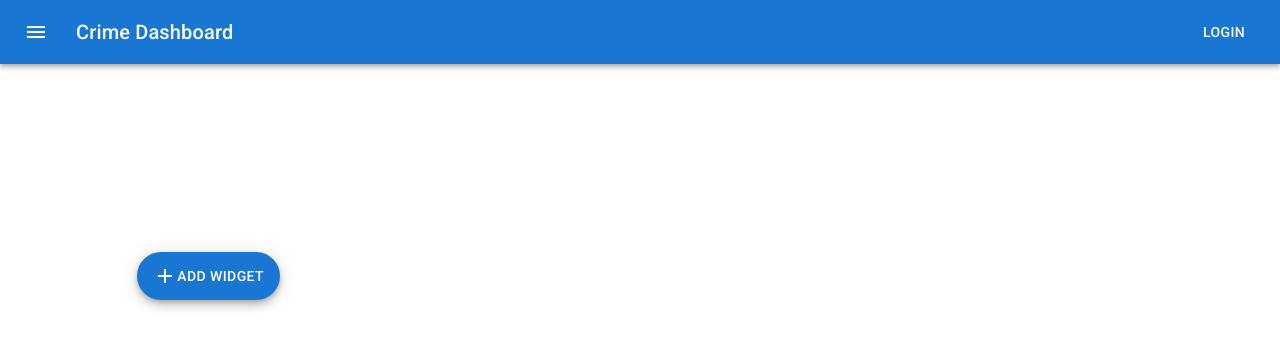
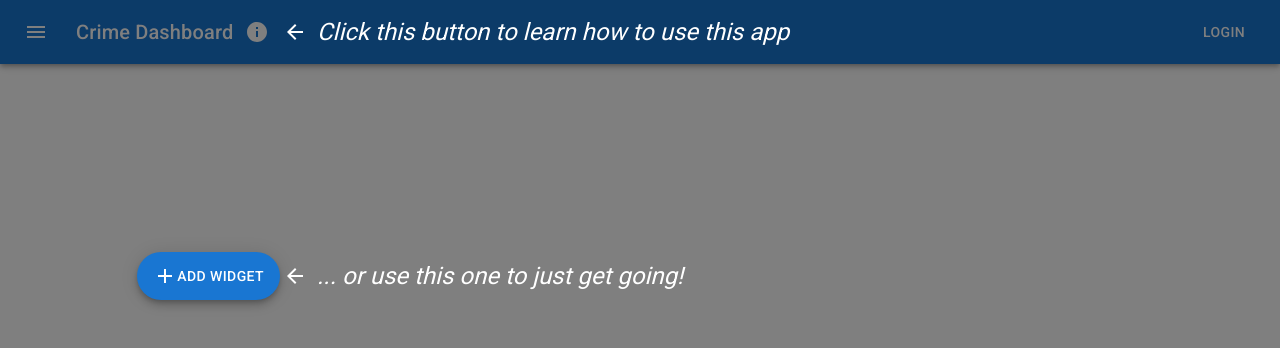
Before and after one commit to JoshuaSandvick/crime-dashboard, a React (Create React App) app in the folder client/: page / in a window 1280 px wide. Shown: the top 348 px of the page. Built offline with nearby package versions, Linux system fonts and the light colour scheme.

Commit message:
Added help text when the app is opened as well as a tutorial page for the dashboard.

```diff
--- a/client/src/App.tsx
+++ b/client/src/App.tsx
@@ -1,11 +1,116 @@
-import React from 'react';
-//import './App.css';
+import React, { ReactElement } from 'react';
 import Dashboard from './Components/Dashboard/Dashboard';
 import CrimeWidget from './Components/CrimeWidget/CrimeWidget';
+import MenuIcon from '@mui/icons-material/Menu';
+import ContentCopyIcon from '@mui/icons-material/ContentCopy';
+import { Typography } from '@mui/material';
 
 const App: React.FC = () => {
+    function dashboardTutorialContent(): ReactElement {
+        const headerPadding = 1;
+        const headerTopPadding = 1;
+        const subheaderPadding = 3;
+        const bodyPadding = 5;
+        const bodyRightPadding = 2;
+        const bottomPadding = 1;
+
+        return (
+            <>
+                <Typography
+                    sx={{
+                        paddingLeft: headerPadding,
+                        paddingBottom: bottomPadding,
+                        paddingTop: headerTopPadding,
+                    }}
+                    variant="h5"
+                >
+                    {'Intro'}
+                </Typography>
+                <Typography
+                    sx={{
+                        paddingLeft: bodyPadding,
+                        paddingBottom: bottomPadding,
+                        paddingRight: bodyRightPadding,
+                    }}
+                    variant="body2"
+                >
+                    {
+                        'Use this dashboard to visualize data from the FBI Crime Data Explorer (CDE). The intended usecase is to compare data between the state and national level. The FBI specifically states that the CDE data is not intended to be used to compare between states.'
+                    }
+                </Typography>
+                <Typography
+                    sx={{
+                        paddingLeft: bodyPadding,
+                        paddingBottom: bottomPadding,
+                        paddingRight: bodyRightPadding,
+                    }}
+                    variant="body2"
+                >
+                    {
+                        'When adding a widget, a dataset must first be selected. Then, other required parameter selections will appear. Once all of those are filled out, a graph will automatically appear. If one of the parameters is changed, a new graph will automatically be created.'
+                    }
+                </Typography>
+                <Typography
+                    sx={{
+                        paddingLeft: headerPadding,
+                        paddingBottom: bottomPadding,
+                        paddingTop: headerTopPadding,
+                    }}
+                    variant="h5"
+                >
+                    {'Features'}
+                </Typography>
+                <Typography
+                    sx={{ paddingLeft: subheaderPadding, paddingBottom: bottomPadding }}
+                    variant="subtitle1"
+                >
+                    {'Saving and Loading Dashboards'}
+                </Typography>
+                <Typography
+                    sx={{
+                        paddingLeft: bodyPadding,
+                        paddingBottom: bottomPadding,
+                        paddingRight: bodyRightPadding,
+                    }}
+                    variant="body2"
+                >
+                    {
+                        'To save and load dashboards, you must be logged in. Then, the options to save and load dashboards will be found under this button found at the top of the screen:'
+                    }
+                </Typography>
+                <MenuIcon sx={{ paddingLeft: bodyPadding, paddingBottom: bottomPadding }} />
+                <Typography
+                    sx={{ paddingLeft: subheaderPadding, paddingBottom: bottomPadding }}
+                    variant="subtitle1"
+                >
+                    {'Cloning Widgets'}
+                </Typography>
+                <Typography
+                    sx={{
+                        paddingLeft: bodyPadding,
+                        paddingBottom: bottomPadding,
+                        paddingRight: bodyRightPadding,
+                    }}
+                    variant="body2"
+                >
+                    {
+                        'An identical copy of a widget can be created if you only want to tweak a few parameters to make comparisons. Do this with the following button found in the widget:'
+                    }
+                </Typography>
+                <ContentCopyIcon sx={{ paddingLeft: bodyPadding, paddingBottom: bottomPadding }} />
+
+                <Typography
+                    sx={{ paddingLeft: bodyPadding, paddingBottom: bottomPadding }}
+                    variant="body2"
+                >
+                    {}
+                </Typography>
+            </>
+        );
+    }
+
     return (
-        <Dashboard title="Crime Dashboard">
+        <Dashboard title="Crime Dashboard" tutorialContent={dashboardTutorialContent()}>
             <CrimeWidget />
         </Dashboard>
     );
--- a/client/src/Components/CrimeWidget/CrimeWidget.tsx
+++ b/client/src/Components/CrimeWidget/CrimeWidget.tsx
@@ -82,7 +82,7 @@ function setShowChart(state: CrimeWidgetState): void {
 }
 
 const CrimeWidget = React.forwardRef((props: WidgetChildProps, ref) => {
-    let { id, setInfo, setClone, initialState } = props;
+    let { id, setClone, initialState } = props;
     if (!id) {
         id = 0;
     }
@@ -102,11 +102,6 @@ const CrimeWidget = React.forwardRef((props: WidgetChildProps, ref) => {
 
     if (setClone) {
         setClone(state);
-    }
-    if (setInfo) {
-        setInfo(
-            'Use this widget to visualize crime statistics in a graph. A graph will appear once all required variables have an option selected. If one of the variables is changed, a new graph will automatically be created.',
-        );
     }
 
     return !dataType ? (
--- a/client/src/Components/Dashboard/Dashboard.tsx
+++ b/client/src/Components/Dashboard/Dashboard.tsx
@@ -2,20 +2,23 @@ import React, { ReactElement } from 'react';
 import { Grid, Box } from '@mui/material';
 import Widget from './Widget';
 import DashboardAppBar from './DashboardAppBar';
+import TutorialBackdrop, { TutorialElement } from './TutorialBackdrop';
 
 export interface DashboardProps {
     title: string;
+    tutorialContent: ReactElement;
     children: ReactElement;
 }
 
 const Dashboard: React.FC<DashboardProps> = (props: DashboardProps) => {
-    const { title, children } = props;
+    const { title, tutorialContent, children } = props;
 
     const [widgets, setWidgets] = React.useState<Map<number, {} | undefined>>(
         new Map([[0, undefined]]),
     );
 
     const widgetRefs = React.useRef(new Map());
+    const [tutorialEls, setTutorialEls] = React.useState<TutorialElement[]>([]);
 
     function createWidget(initialState?: {}): void {
         let newID = Math.max(...Array.from(widgets.keys())) + 1;
@@ -55,12 +58,18 @@ const Dashboard: React.FC<DashboardProps> = (props: DashboardProps) => {
         return widgetStates;
     }
 
+    function addTutorialElement(el: Element, tutorialText: string) {
+        setTutorialEls((prevState) => [...prevState, { el: el, text: tutorialText }]);
+    }
+
     return (
         <>
             <DashboardAppBar
                 title={title}
                 loadDashboard={loadDashboard}
                 getWidgetStates={getWidgetStates}
+                addTutorialElement={addTutorialElement}
+                tutorialContent={tutorialContent}
             />
             <Box margin="5px">
                 <Grid container spacing={{ xs: 2, md: 3 }} columns={{ xs: 4, md: 8, lg: 12 }}>
@@ -72,6 +81,7 @@ const Dashboard: React.FC<DashboardProps> = (props: DashboardProps) => {
                                 isRemovedCallback={removeWidget}
                                 isClonedCallback={cloneWidget}
                                 initialState={initialState}
+                                addTutorialElement={addTutorialElement}
                                 ref={(el) => widgetRefs.current.set(id, el)}
                             >
                                 {children}
@@ -80,6 +90,7 @@ const Dashboard: React.FC<DashboardProps> = (props: DashboardProps) => {
                     ))}
                 </Grid>
             </Box>
+            <TutorialBackdrop elements={tutorialEls} />
         </>
     );
 };
--- a/client/src/Components/Dashboard/DashboardAppBar.tsx
+++ b/client/src/Components/Dashboard/DashboardAppBar.tsx
@@ -1,6 +1,7 @@
-import React from 'react';
-import { Box, AppBar, Typography, Toolbar, Button } from '@mui/material';
+import React, { ReactElement } from 'react';
+import { Box, AppBar, Typography, Toolbar, Button, Stack } from '@mui/material';
 import MenuButton from './MenuButton';
+import { InfoButton } from './InfoButton';
 import LoginDialog from './LoginDialog';
 import ErrorDialog from './ErrorDialog';
 import { loadDashboardsListFromDB, addUserToDB } from './DashboardStoring';
@@ -9,16 +10,20 @@ export interface DashboardAppBarProps {
     title: string;
     loadDashboard(widgets: any): void;
     getWidgetStates(): any[];
+    addTutorialElement(el: Element, text: string): void;
+    tutorialContent: ReactElement;
 }
 
 const DashboardAppBar: React.FC<DashboardAppBarProps> = (props) => {
-    const { title, loadDashboard, getWidgetStates } = props;
+    const { title, loadDashboard, getWidgetStates, addTutorialElement, tutorialContent } = props;
 
     const [userID, setUser] = React.useState<string>();
     const [userSavedDashboards, setUserSavedDashboards] = React.useState<string[]>([]);
     const [loginDialogOpen, setLoginDialogOpen] = React.useState<boolean>(false);
     const [errorDialogOpen, setErrorDialogOpen] = React.useState<boolean>(false);
     const [errorMessage, setErrorMessage] = React.useState<string>('');
+
+    const infoButtonRef = React.useRef<Element>(null);
 
     const handleLoginDialogClose = async (userID?: string) => {
         if (userID) {
@@ -61,6 +66,15 @@ const DashboardAppBar: React.FC<DashboardAppBarProps> = (props) => {
         getUserSavedDashboards();
     }, [getUserSavedDashboards]);
 
+    React.useEffect(() => {
+        if (infoButtonRef.current) {
+            addTutorialElement(
+                infoButtonRef.current,
+                'Click this button to learn how to use this app',
+            );
+        }
+    }, []);
+
     return (
         <>
             <Box sx={{ flexGrow: 1, marginBottom: 3 }}>
@@ -74,9 +88,14 @@ const DashboardAppBar: React.FC<DashboardAppBarProps> = (props) => {
                             getWidgetStates={getWidgetStates}
                             showErrorDialog={showErrorDialog}
                         />
-                        <Typography variant="h6" component="div" sx={{ flexGrow: 1 }}>
-                            {title}
-                        </Typography>
+                        <Stack direction="row" alignItems="center" sx={{ flexGrow: 1 }}>
+                            <Typography variant="h6" component="div">
+                                {title}
+                            </Typography>
+                            <Box ref={infoButtonRef}>
+                                <InfoButton content={tutorialContent} />
+                            </Box>
+                        </Stack>
                         <Button color="inherit" onClick={() => setLoginDialogOpen(true)}>
                             Login
                         </Button>
--- a/client/src/Components/Dashboard/InfoButton.tsx
+++ b/client/src/Components/Dashboard/InfoButton.tsx
@@ -1,14 +1,13 @@
-import React from 'react';
-import { IconButton, Typography, Popover } from '@mui/material';
+import React, { ReactElement } from 'react';
+import { IconButton, Popover } from '@mui/material';
 import InfoIcon from '@mui/icons-material/Info';
 
 export interface InfoButtonProps {
-    id?: string;
-    infoText: string;
+    content: ReactElement;
 }
 
 export const InfoButton: React.FC<InfoButtonProps> = (props: InfoButtonProps) => {
-    const { infoText } = props;
+    const { content } = props;
 
     const [anchorEl, setAnchorEl] = React.useState<HTMLButtonElement | null>(null);
 
@@ -24,7 +23,7 @@ export const InfoButton: React.FC<InfoButtonProps> = (props: InfoButtonProps) =>
     const id = open ? 'info-popover' : undefined;
 
     return (
-        <div>
+        <>
             <IconButton
                 size="large"
                 color="inherit"
@@ -45,10 +44,8 @@ export const InfoButton: React.FC<InfoButtonProps> = (props: InfoButtonProps) =>
                 }}
                 PaperProps={{ sx: { maxWidth: '50em' } }}
             >
-                <Typography sx={{ p: 2 }} variant="body2">
-                    {infoText}
-                </Typography>
+                {content}
             </Popover>
-        </div>
+        </>
     );
 };
--- /dev/null
+++ b/client/src/Components/Dashboard/TutorialBackdrop.tsx
@@ -0,0 +1,28 @@
+import React from 'react';
+import { Backdrop } from '@mui/material';
+import TutorialPopover from './TutorialPopover';
+
+export interface TutorialElement {
+    el: Element;
+    text: string;
+}
+
+export interface TutorialBackdropProps {
+    elements: TutorialElement[];
+}
+
+const TutorialBackdrop: React.FC<TutorialBackdropProps> = (props) => {
+    const { elements } = props;
+
+    const [open, setOpen] = React.useState<boolean>(true);
+
+    return (
+        <Backdrop open={open} onClick={() => setOpen(false)}>
+            {elements.map((tutEl: TutorialElement, id: number) => (
+                <TutorialPopover key={id} anchorElement={tutEl.el} text={tutEl.text} open={open} />
+            ))}
+        </Backdrop>
+    );
+};
+
+export default TutorialBackdrop;
--- /dev/null
+++ b/client/src/Components/Dashboard/TutorialPopover.tsx
@@ -0,0 +1,37 @@
+import React from 'react';
+import { Typography, Popover, Stack } from '@mui/material';
+import ArrowBackIcon from '@mui/icons-material/ArrowBack';
+
+export interface TutorialPopoverProps {
+    anchorElement: Element;
+    text: string;
+    open: boolean;
+}
+
+const TutorialPopover: React.FC<TutorialPopoverProps> = (props) => {
+    const { anchorElement, text, open } = props;
+
+    return (
+        <Popover
+            open={open}
+            anchorEl={anchorElement}
+            anchorOrigin={{ vertical: 'center', horizontal: 'right' }}
+            transformOrigin={{ vertical: 'center', horizontal: 'left' }}
+            elevation={0}
+            PaperProps={{ sx: { backgroundColor: 'transparent' } }}
+        >
+            <Stack direction="row" alignItems="center">
+                <ArrowBackIcon sx={{ color: 'white', marginRight: '10px' }} />
+                <Typography
+                    variant="h5"
+                    sx={{ color: 'white', fontStyle: 'italic', marginRight: '10px' }}
+                    align="center"
+                >
+                    {text}
+                </Typography>
+            </Stack>
+        </Popover>
+    );
+};
+
+export default TutorialPopover;
--- a/client/src/Components/Dashboard/Widget.tsx
+++ b/client/src/Components/Dashboard/Widget.tsx
@@ -2,7 +2,6 @@ import React, { ReactElement } from 'react';
 import AddIcon from '@mui/icons-material/Add';
 import { Fab, Box, Paper, IconButton, Zoom } from '@mui/material';
 import ClearIcon from '@mui/icons-material/Clear';
-import { InfoButton } from './InfoButton';
 import { CopyButton } from './CopyButton';
 
 export interface WidgetChildProps {
@@ -19,16 +18,25 @@ export interface WidgetProps {
     isClonedCallback(state: {}): void;
     children: ReactElement;
     initialState: {} | undefined;
+    addTutorialElement(el: Element, text: string): void;
 }
 
 const Widget = React.forwardRef((props: WidgetProps, ref) => {
-    const { id, isActivatedCallback, isRemovedCallback, isClonedCallback, initialState, children } =
-        props;
+    const {
+        id,
+        isActivatedCallback,
+        isRemovedCallback,
+        isClonedCallback,
+        initialState,
+        addTutorialElement,
+        children,
+    } = props;
 
     const [isActivated, setIsActivated] = React.useState<boolean>(initialState ? true : false);
     const [isClosed, setIsClosed] = React.useState<boolean>(false);
-    const [infoText, setInfoText] = React.useState<string>('');
     const [clone, setClone] = React.useState<{}>({});
+
+    const addWidgetButtonRef = React.useRef<HTMLButtonElement>(null);
 
     React.useEffect(() => {
         if (initialState) {
@@ -36,28 +44,14 @@ const Widget = React.forwardRef((props: WidgetProps, ref) => {
         }
     }, [initialState]);
 
-    const AddWidgetButton: React.FC<{
-        setIsActivated(): void;
-    }> = ({ setIsActivated }) => {
-        return (
-            <Zoom in={true} timeout={400} exit={false}>
-                <Box display="flex" justifyContent="center" flexDirection="column" height="100%">
-                    <Box display="flex" justifyContent="center">
-                        <Fab
-                            color="primary"
-                            variant="extended"
-                            onClick={() => {
-                                setIsActivated();
-                            }}
-                        >
-                            <AddIcon />
-                            Add Widget
-                        </Fab>
-                    </Box>
-                </Box>
-            </Zoom>
-        );
-    };
+    React.useEffect(() => {
+        if (id === 0 && addWidgetButtonRef.current) {
+            addTutorialElement(
+                addWidgetButtonRef.current,
+                '... or use this one to just get going!',
+            );
+        }
+    }, [id]);
 
     const WidgetHeader: React.FC<{
         setIsClosed: (value: React.SetStateAction<boolean>) => void;
@@ -75,7 +69,6 @@ const Widget = React.forwardRef((props: WidgetProps, ref) => {
                 }}
             >
                 <Box display="flex">
-                    <InfoButton infoText={infoText} />
                     <CopyButton clone={isClonedCallback.bind(undefined, clone)} />
                 </Box>
                 <IconButton
@@ -104,7 +97,6 @@ const Widget = React.forwardRef((props: WidgetProps, ref) => {
                     <WidgetHeader setIsClosed={setIsClosed} />
                     {React.cloneElement(children, {
                         id: id,
-                        setInfo: setInfoText,
                         setClone: setClone,
                         initialState: initialState,
                         ref: ref,
@@ -118,8 +110,36 @@ const Widget = React.forwardRef((props: WidgetProps, ref) => {
                 setIsActivated(true);
                 isActivatedCallback();
             }}
+            buttonRef={addWidgetButtonRef}
+            zoomIn={id !== 0}
         />
     );
 });
 
+const AddWidgetButton: React.FC<{
+    setIsActivated(): void;
+    buttonRef: React.RefObject<HTMLButtonElement>;
+    zoomIn: boolean;
+}> = ({ setIsActivated, buttonRef, zoomIn }) => {
+    return (
+        <Zoom in={true} appear={zoomIn} timeout={400} exit={false}>
+            <Box display="flex" justifyContent="center" flexDirection="column" height="100%">
+                <Box display="flex" justifyContent="center">
+                    <Fab
+                        color="primary"
+                        variant="extended"
+                        onClick={() => {
+                            setIsActivated();
+                        }}
+                        ref={buttonRef}
+                    >
+                        <AddIcon />
+                        Add Widget
+                    </Fab>
+                </Box>
+            </Box>
+        </Zoom>
+    );
+};
+
 export default Widget;
```
Also changed, not shown: 7 other files (tests, documents, lock files or other folders).
